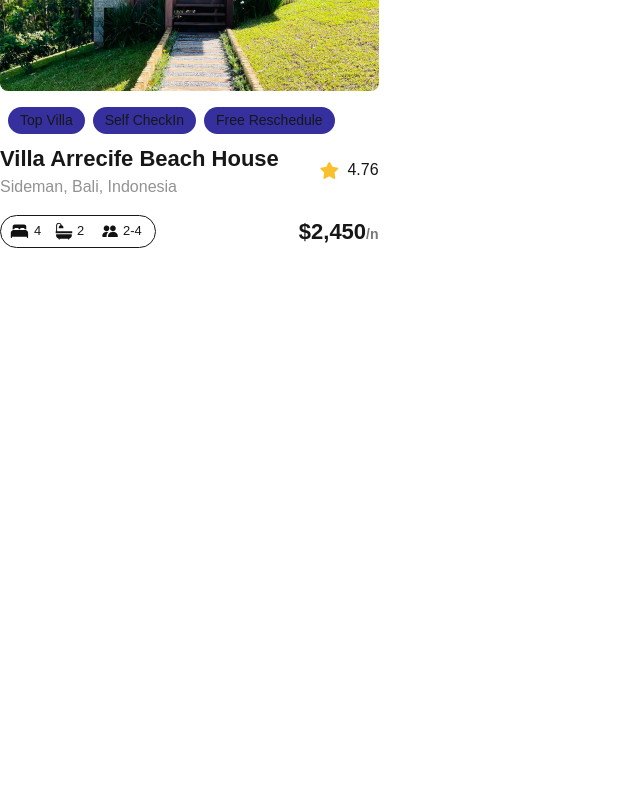
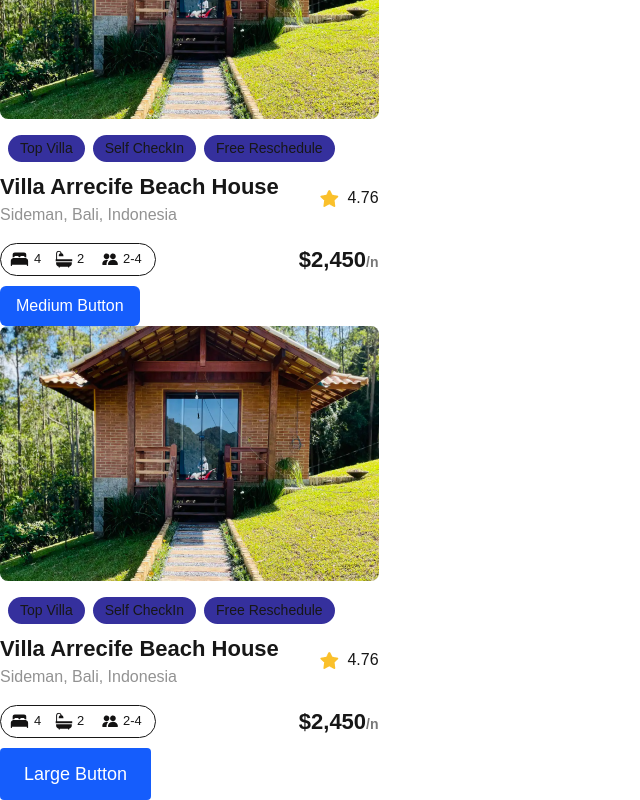
Before and after one commit to TheMSFlow/alx-project-0x00-setup, a Next.js app in the folder alx-project-0x00/: page /landing in a window 1280 px wide. Shown: the part 614-1414 px from the top of the page, without its empty margins (0-640 px from the left). Before the commit the page ends 872 px from the top, so only its background shows below. Built offline with nearby package versions, Linux system fonts and the light colour scheme.

Commit message:
6. Advanced Task

```diff
--- /dev/null
+++ b/alx-project-0x00/components/Button.tsx
@@ -0,0 +1,20 @@
+import { ButtonProps } from "@/interfaces";
+
+const Button: React.FC<ButtonProps> = ({title, styles}) => {
+    const size = styles?.size || "medium";
+    const shape = styles?.shape || "rounded-md"
+
+    const sizeClasses = {
+        small: "px-3 py-1 text-sm",
+        medium: "px-4 py-2 text-base",
+        large: "px-6 py-3 text-lg",
+    }
+
+    return (
+        <button className={`bg-blue-600 text-white font-medium ${sizeClasses[size]} ${shape} hover:bg-blue-700 transition`}>
+            {title}
+        </button>
+    )
+}
+
+export default Button
--- a/alx-project-0x00/interfaces/index.ts
+++ b/alx-project-0x00/interfaces/index.ts
@@ -1,3 +1,11 @@
 export interface PillProps {
     title: string;
 };
+
+export interface ButtonProps {
+    title: string;
+    styles?: {
+        size? : "small" | "medium" | "large";
+        shape?: "rounded-sm" | "rounded-md" | "rounded-full";
+    }
+}
--- a/alx-project-0x00/pages/landing.tsx
+++ b/alx-project-0x00/pages/landing.tsx
@@ -1,4 +1,5 @@
 import Card from "@/components/Card"
+import Button from "@/components/Button"
 
 
 const Landing: React.FC =  () => {
@@ -6,7 +7,13 @@
     <div>
       <h1 className=" text-xl font-extralight">Landing Page</h1>
       <Card />
+      <Button title="Small Button" styles={{ size: "small", shape: "rounded-full" }} />
+
       <Card />
+      <Button title="Medium Button" styles={{ size: "medium" }} />
+
+      <Card />
+      <Button title="Large Button" styles={{ size: "large", shape: "rounded-sm" }} />
     </div>
   )
 }
```
